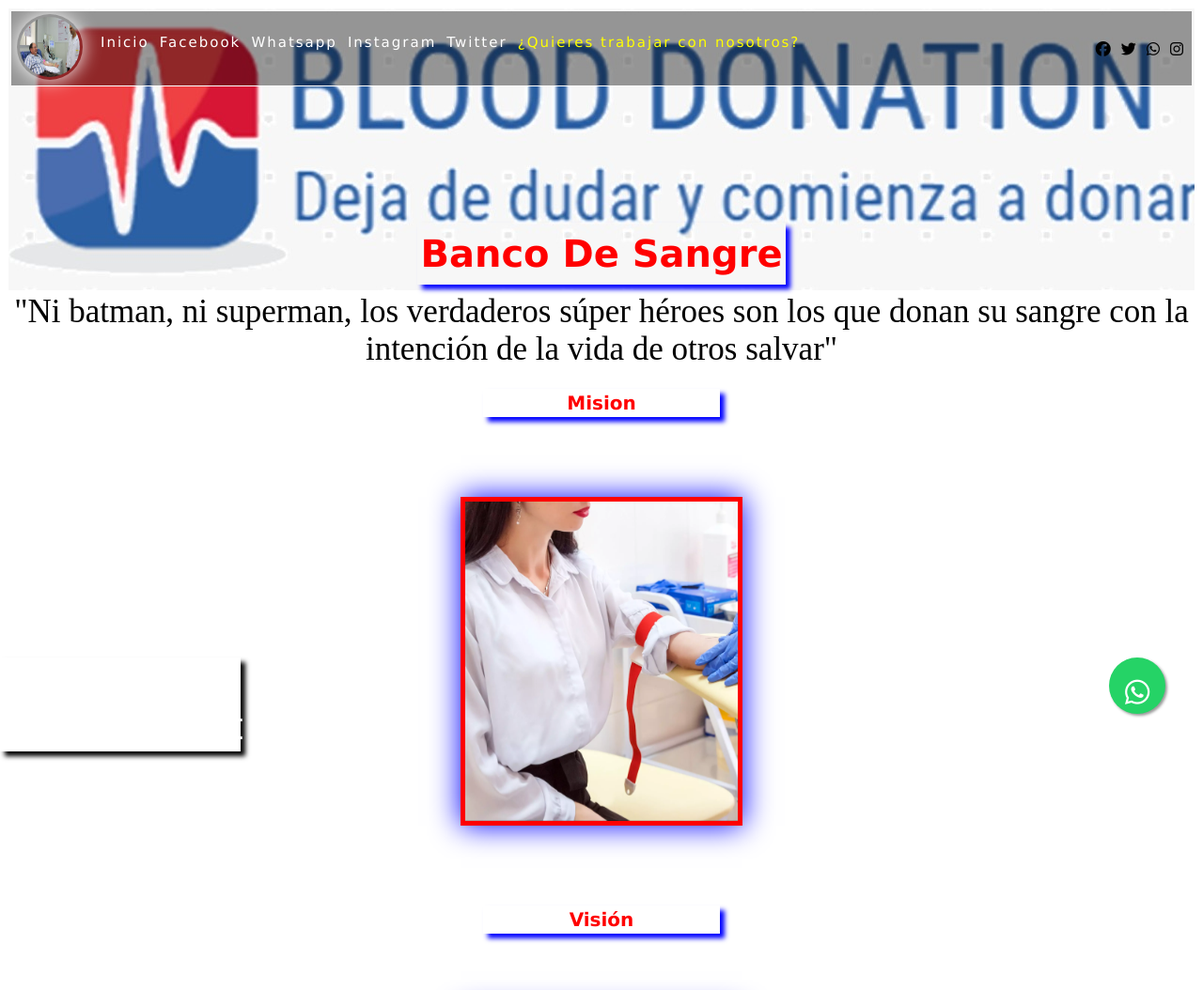
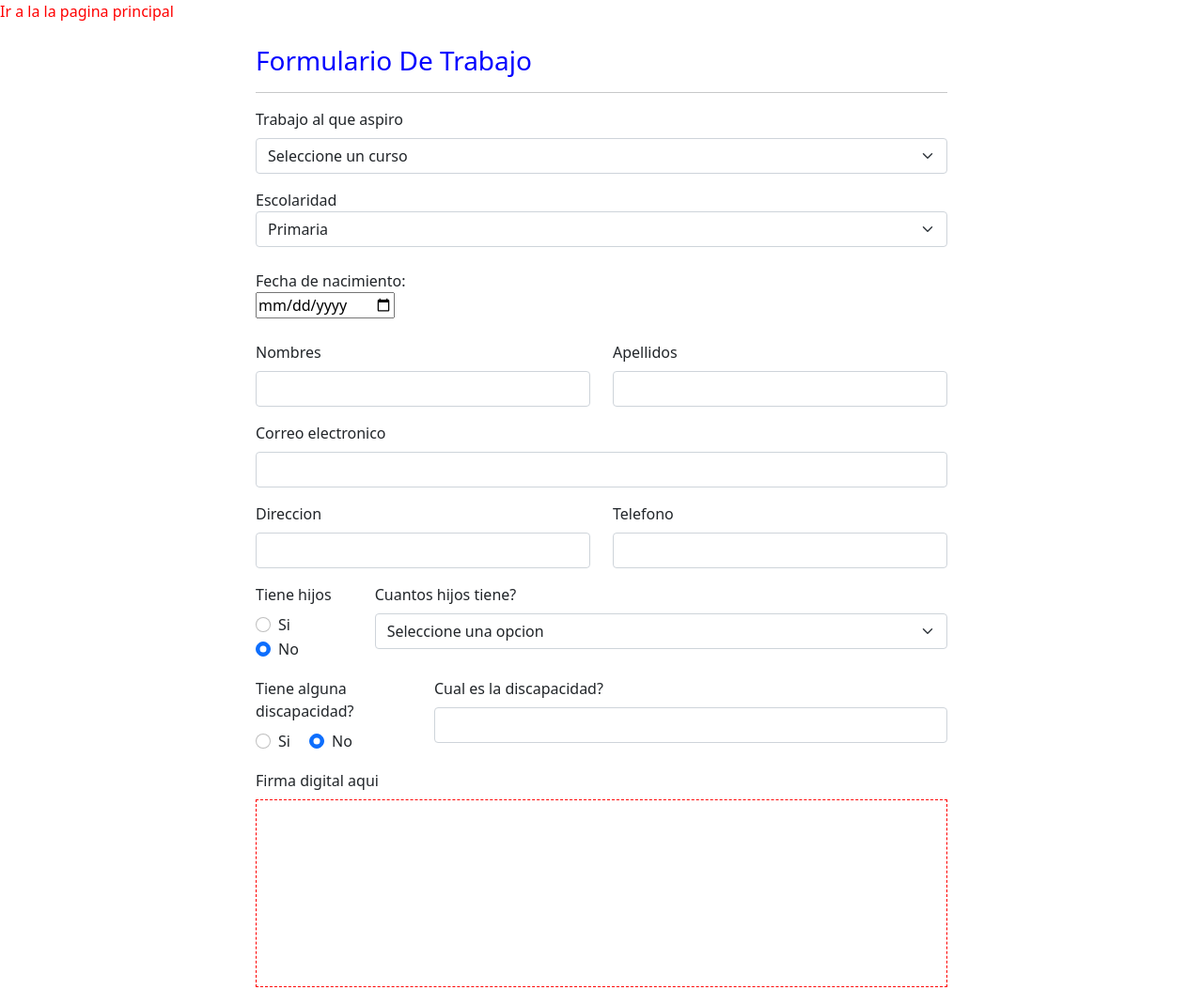
Before and after one commit to PedroQWQ/banco-sangre., a plain HTML site: page index.html in a window 1280 px wide. Shown: the top 1054 px of the page at 94% size. Drawn offline with nearby package versions, Linux system fonts and the light colour scheme; a script that the page names is missing.

Commit message:
Add files via upload

```diff
--- a/index.html
+++ b/index.html
@@ -1,201 +1,167 @@
 <!DOCTYPE html>
-<html lang="es">
+<html lang="en">
+
 <head>
     <meta charset="UTF-8">
     <meta http-equiv="X-UA-Compatible" content="IE=edge">
     <meta name="viewport" content="width=device-width, initial-scale=1.0">
-    <title>Banco de Sangre</title>
-    <link rel="icon" href="prsnmexicanos.jpg">
-    <script src="https://kit.fontawesome.com/a188062b10.js" crossorigin="anonymous"></script>
-    <link rel="stylesheet" href="estilos.css">
-    <link rel="stylesheet" href="style.css">
+    <title>Formulario De Trabajo</title>
+    <link href="https://cdn.jsdelivr.net/npm/bootstrap@5.0.0-beta2/dist/css/bootstrap.min.css" rel="stylesheet"
+        integrity="sha384-BmbxuPwQa2lc/FVzBcNJ7UAyJxM6wuqIj61tLrc4wSX0szH/Ev+nYRRuWlolflfl" crossorigin="anonymous">
+    <script src="https://cdn.jsdelivr.net/npm/signature_pad@2.3.2/dist/signature_pad.min.js"></script>
+    <script src="app.js"></script>
 </head>
+
 <body>
 
-    <link rel="stylesheet" href="https://maxcdn.bootstrapcdn.com/font-awesome/4.5.0/css/font-awesome.min.css">
-<a href="https://api.whatsapp.com/send?phone=5195508107&text=Hola%21%20Quisiera%20m%C3%A1s%20informaci%C3%B3n%20sobre%20Varela%202." class="float" target="_blank">
-<i class="fa fa-whatsapp my-float"></i>
-</a>
-
-
-    <div class="contenedor">
-
-        <header class="header">
-          <div class="menu">
-              <div class="logo">
-                 <img src="sangre.jpg" alt="mexicanos">
+    <a href="Banco.html" title="Banco de Sangre" style="text-decoration: none; color:red;">Ir a la la pagina principal</a>
+    <div class="container mt-4">
+        <div class="row">
+            <div class="col-md-8 offset-md-2">
+                <h3 style="color: blue;">Formulario De Trabajo</h3>
+                <hr>
+                <form id="form">
+                    <div class="mb-3">
+                        <label for="curso" class="form-label">Trabajo al que aspiro</label>
+                        <select class="form-select" id="curso">
+                            <option value="">Seleccione un curso</option>
+                            <option value="Médico">Médico</option>
+                            <option value="Técnico">Técnico
+                            </option>
+                            <option value="Químico">Químico</option>
+                            <option value="Flebotomista">Flebotomista</option>
+                            <option value="Recepcionista">Recepcionista</option>
+                            <option value="Intendencia">Intendencia</option>
+                        </select>
                     </div>
-              <nav class="nav">
-                  <a href="#">Inicio</a>
-                  <a href="https://es-la.facebook.com/">Facebook</a>
-                  <a href="https://www.whatsapp.com/">Whatsapp</a>
-                  <a href="https://www.instagram.com/">Instagram</a>
-                  <a href="https://twitter.com/?lang=es">Twitter</a>
-                  <a id="trab" href="index2.html">¿Quieres trabajar con nosotros? </a>
-
-              </nav>
-              <div class="social">
-                    <i class="fa-brands fa-facebook"></i>
-                    <i class="fa-brands fa-twitter"></i>
-                    <i class="fa-brands fa-whatsapp"></i>
-                    <i class="fa-brands fa-instagram"></i>
+                    Escolaridad
+                    <select class="form-select" id="curso">
+                        <option value="Primaria">Primaria</option>
+                        <option value="secundaria">Secundaria</option>
+                        <option value="preparatoria">Preparatoria
+                        </option>
+                        <option value="Universidad">Universidad</option>
+                        <option value="Licenciatura">Licenciatura</option>
+                        <option value="Doctorado">Doctorado</option>
+                    </select>
+                    <br>
+                    <label>
+                        Fecha de nacimiento:
+                        <br>
+                        <input type="date" name="" id="">
+                        <br>
+                    </label>
+                    <br><br>
+                    <div class="row mb-3">
+                        <div class="col-md-6">
+                            <label for="nombre" class="form-label">Nombres</label>
+                            <input type="text" class="form-control" id="nombre">
+                        </div>
+                        <div class="col-md-6">
+                            <label for="apellido" class="form-label">Apellidos</label>
+                            <input type="text" class="form-control" id="apellido">
+                        </div>
                     </div>
 
-          </div>
-          <div class="texto">
-              <h2 id="banc">Banco De Sangre </h2>
+                    <div class="mb-3">
+                        <label for="email" class="form-label">Correo electronico</label>
+                        <input type="email" class="form-control" id="email">
                     </div>
 
-        </header>
+                    <div class="row mb-3">
+                        <div class="col-md-6">
+                            <label for="direccion" class="form-label">Direccion</label>
+                            <input type="text" class="form-control" id="direccion">
+                        </div>
+                        <div class="col-md-6">
+                            <label for="telefono" class="form-label">Telefono</label>
+                            <input type="text" class="form-control" id="telefono">
+                        </div>
+                    </div>
 
-        <div id="frase">"Ni batman, ni superman, los verdaderos súper héroes son los que donan su sangre con la intención de la vida de otros salvar"</div>
-
-        <br>
-        <h1>Mision</h1>
-        <br>
-        <div class="cont">
-            <div class="tarjeta-wrap">
-                <div class="tarjeta">
-                    <div class="adelante"></div>
-                    <div class="atras">
-                        <p>
-                            Somos un banco de sangre que se esfuerza por promover el desarrollo humano integrando a la sociedad en una cultura de donación voluntaria para proporcionar a nuestros pacientes stocks adecuados, seguros y oportunos.
-
-                        </p>
+                    <div class="row mb-3">
+                        <div class="col-md-2">
+                            <div>
+                                <label for="" class="form-label">Tiene hijos</label>
+                                <div class="form-check form-check-inline">
+                                    <input type="radio" name="hijos" class="form-check-input" id="hijos-si" value="1">
+                                    <label for="hijos-si" class="form-check-label">Si</label>
+                                </div>
+                                <div class="form-check form-check-inline">
+                                    <input type="radio" name="hijos" class="form-check-input" id="hijos-no" value="0"
+                                        checked>
+                                    <label for="hijos-no" class="form-check-label">No</label>
                                 </div>
                             </div>
                         </div>
-        </div>
-
-        <br>
-        <h1>Visión</h1>
-        <br>
-        <div class="cont">
-            <div class="tarjeta-wrap">
-                <div class="tarjeta">
-                    <div class="adelante"> </div>
-                    <div class="atras">
-                        <p>
-                            Convertirnos en un banco de sangre reconocido a nivel nacional e internacional por su excelencia, liderazgo y seguridad de los componentes sanguíneos.
-
-                        </p>
-                    </div>
-                </div>
-            </div>
-        </div>
-
-        <br>
-        <h1>Valores</h1>
-        <br>
-        <div class="cont">
-            <div class="tarjeta-wrap">
-                <div class="tarjeta">
-                    <div class="adelante"> </div>
-                    <div class="atras">
-                        <p>
-                            	Eficiencia
-                            <br>
-                               Calidad
-                            <br>
-                               Disponibilidad
-                            <br>
-                            	Responsabilidad
-                            <br>
-                            	Honestidad
-
-
-                        </p>
-                    </div>
+                        <div class="col-md-10">
+                            <div>
+                                <label for="numeroHijos" class="form-label">Cuantos hijos tiene?</label>
+                                <select class="form-select" id="numeroHijos">
+                                    <option value="0">Seleccione una opcion</option>
+                                    <option value="1">1</option>
+                                    <option value="2">2</option>
+                                    <option value="3">3</option>
+                                    <option value="4">4</option>
+                                    <option value="Mas de 4">Mas de 4</option>
+                                </select>
                             </div>
                         </div>
                     </div>
 
 
+                    <div class="row mb-3">
+                        <div class="col-md-3">
+                            <div>
+                                <label for="" class="form-label">Tiene alguna discapacidad?</label>
+                                <div class="form-check form-check-inline">
+                                    <input type="radio" name="discapacidad" class="form-check-input"
+                                        id="discapacidad-si" value="1">
+                                    <label for="discapacidad-si" class="form-check-label">Si</label>
+                                </div>
+                                <div class="form-check form-check-inline">
+                                    <input type="radio" name="discapacidad" class="form-check-input"
+                                        id="discapacidad-no" value="0" checked>
+                                    <label for="discapacidad-no" class="form-check-label">No</label>
+                                </div>
+                            </div>
+                        </div>
+                        <div class="col-md-9">
+                            <div>
+                                <label for="discapacidad-desc" class="form-label">Cual es la discapacidad?</label>
+                                <input type="text" class="form-control" id="discapacidad-desc">
+                            </div>
+                        </div>
                     </div>
 
-    <div id="preg"> <b>¿Qué se requiere para donar?</b>
+
+                    <span class="d-block pb-2">Firma digital aqui</span>
+                    <div class="signature mb-2" style="width: 100%; height: 200px;">
+                        <canvas id="signature-canvas"
+                            style="border: 1px dashed red; width: 100%; height: 200px;"></canvas>
+                    </div>
                      <br>
-    Tener de 18 a 65 años.
-    <br>
-    Pesar más de 50 kg.
-    <br>
-    No consumir medicamentos ni alcohol en los últimos 3 días.
-    <br>
-    No consumir drogas en las ultimas 2 semanas.
-    <br>
-    Presentarse con una identificación oficial.
-    <br>
-    Tener sangre segura.
-    <br>
-    Etc...</div>
-
-    <br><br>
-
-   <div id="preg"> <b>¿Cuál es la máxima cantidad de sangre que se puede donar?</b>
-    <br>
-        La cantidad máxima donada es de 480 mililitros de sangre y la mínima es de 420 mililitros de sangre.
-</div>
-      <br><br>
-    <div id="preg"> <b>¿Cuánto dura una extracción de sangre?</b>
-        <br>
-        La extracción dura entre 7 y 10 minutos.</div>
-     <br><br>
-    <div id="preg"> <b>¿Cuánto te pagan por tu sangre?</b>
-        <br>
-            Cuando donas sangre no te pagan porque la sangre no se puede comprar ni vender, en caso de que recibas dinero se considera tráfico
-            <br>
-            de órganos y se le impondrá prisión de 4 a 8 años, además de que recibira una multa.</div>
+                    <input type="button" value="Imprimir" class="printbutton" style="border:1px solid black;
+                    width:100%;
+                    height:auto;
+                    padding:5px;
+                    background:#B4BDD1;">
 
 
-    <br><br><br><br>
+                    <script> document.querySelectorAll('.printbutton').forEach(function(element) {
+                        element.addEventListener('click', function() {
+                            print();
+                        });
+                    });
+                  </script>
 
-    <div class="contenedor2">
-        <form id="form" action="" class="form">
-          <h3 class="tag">Contacto</h3>
-          <label>
-              Nombre completo <span>*</span>
-              <input type="text" name="nombre" id="nombre" placeholder="Juan Perez" required>
-          </label>
-          <label>
-              Correo Electronico <span>*</span>
-              <input type="email" name="email" id="email" placeholder="JuanPerez@gmail.com" required>
-          </label>
 
-          <label >
-              Queja o Sugerencia
-              <textarea name="mensaje" id="mensaje" cols="30" rows="10"></textarea>
-          </label>
-
-         <button type="submit" class="btn">Enviar Mensaje</button>
 
                 </form>
-        <a href="mailto:admin@gmail.com" id="envio"></a>
+            </div>
+        </div>
     </div>
 
-      <script>
-         let form=document.querySelector('#form');
-         let mensaje=document.querySelector('#envio');
+</body>
 
-         form.addEventListener('submit',manda)
-
-         function manda(e){
-          e.preventDefault()
-          const form=new FormData(this);
-
-          mensaje.setAttribute('href',`mailto:admin@gmail.com?subject=nombre
-          ${form.get('nombre')} correo=${form.get('email')}&body=${form.get(`mensaje`)}`)
-
-          mensaje.click();
-
-      }
-
-      </script>
-
-      <br><br><br><br>
-      <footer>
-        <div id="TT_yWNEEk11kSl94IrK1fqzjjDzj7uKTp4EkjjzzZil4kDomom53">El tiempo - Tutiempo.net</div><script type="text/javascript" src="https://www.tutiempo.net/s-widget/l_yWNEEk11kSl94IrK1fqzjjDzj7uKTp4EkjjzzZil4kDomom53"></script>
-    </footer>
-
-
-</body>
 </html>
```
Lines whose indentation alone changed are shown as unchanged.
